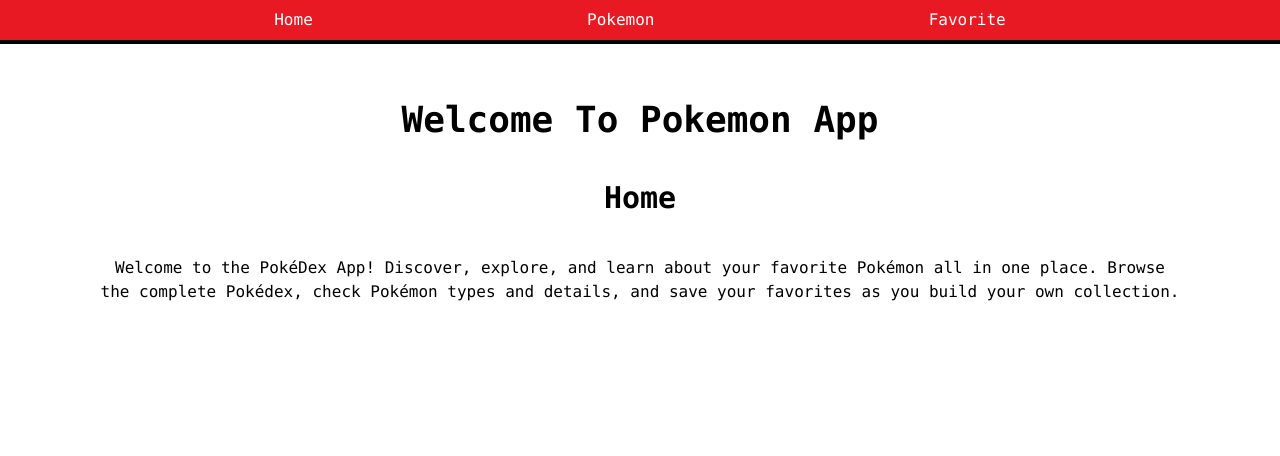
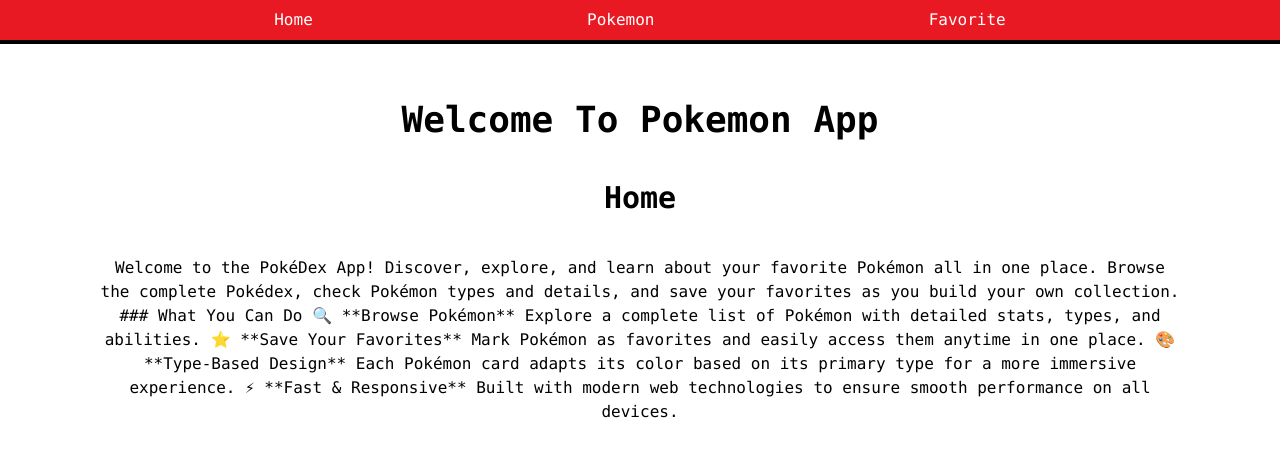
Before and after one commit to AllenE2025/Pokemon-App, a React (Vite) app: page / in a window 1280 px wide. Shown: the top 456 px of the page. Built offline with nearby package versions, Linux system fonts and the light colour scheme.

Commit message:
added additional message at home page

```diff
--- a/src/components/Home.tsx
+++ b/src/components/Home.tsx
@@ -8,6 +8,15 @@ function Home() {
         Pokémon types and details, and save your favorites as you build your own
         collection.
       </p>
+      <p>
+        ### What You Can Do 🔍 **Browse Pokémon** Explore a complete list of
+        Pokémon with detailed stats, types, and abilities. ⭐ **Save Your
+        Favorites** Mark Pokémon as favorites and easily access them anytime in
+        one place. 🎨 **Type-Based Design** Each Pokémon card adapts its color
+        based on its primary type for a more immersive experience. ⚡ **Fast &
+        Responsive** Built with modern web technologies to ensure smooth
+        performance on all devices.
+      </p>
     </div>
   );
 }
```
